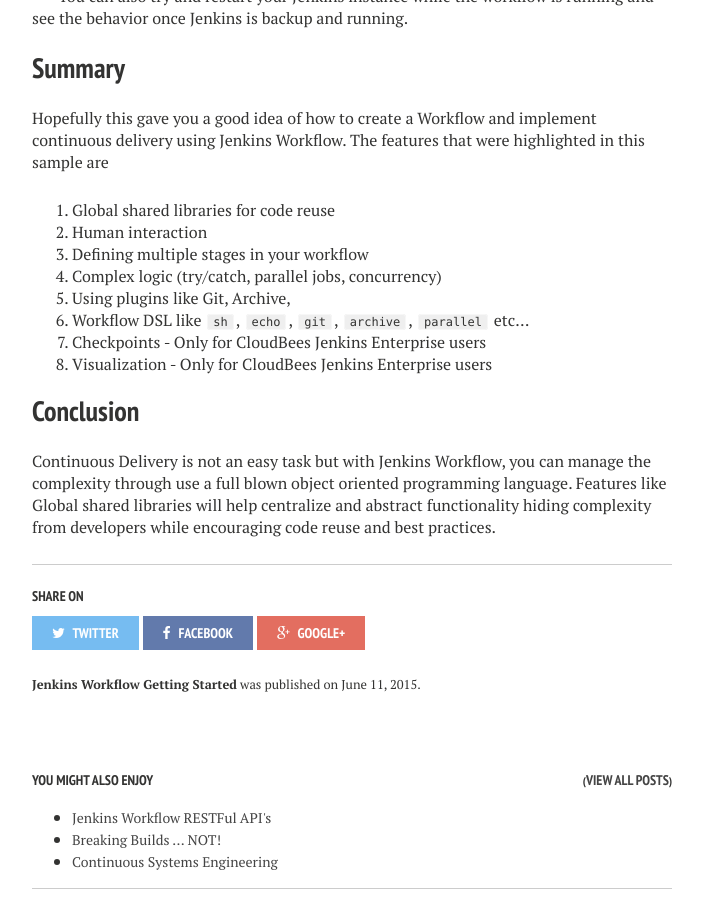
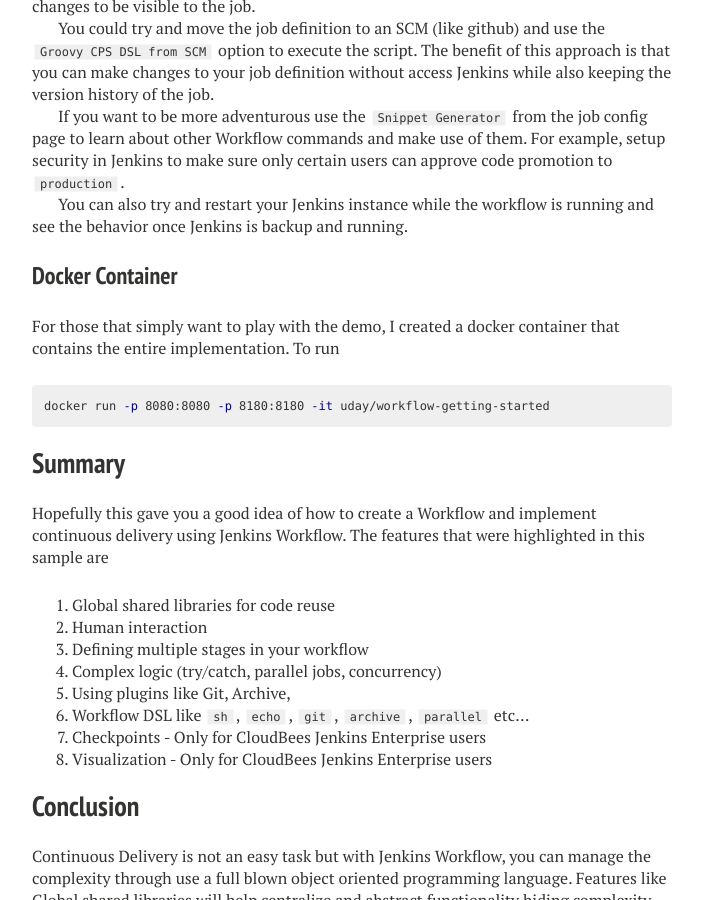
Before and after one commit to uaarkoti/uaarkoti.github.io, a Jekyll site: the page built from _posts/2015-06-11-jenkins-workflow-getting-started.markdown, in a window 1280 px wide and 900 px high, scrolled down 3564 px. Shown: the whole window, without its empty margins (288-991 px from the left). Built offline with Jekyll 4.4.1, drawn with Linux system fonts in a browser that asks for light colours; nearby versions of some CDN libraries; some of the changed text lies outside the part shown.

Commit message:
Added instructions on how to use the docker container to run the demo

```diff
--- a/_posts/2015-06-11-jenkins-workflow-getting-started.markdown
+++ b/_posts/2015-06-11-jenkins-workflow-getting-started.markdown
@@ -129,6 +129,9 @@
 java -jar /tmp/jenkins-cli.jar -s http://localhost:8081 create-job webapp-workflow < /tmp/config.xml
 {% endhighlight %}
 
+This is the actual groovy script of the workflow
+{% gist uaarkoti/fe688bdbefa0e8594990 %}
+
 - **Edit Job**
 
 The above instructions should have created a job by name `webapp-workflow` on the Jenkins Master. Edit the job and make sure that the first line `tomcat = new com.cb.web.Tomcat(hostname: "localhost", port: "8180", adminUser: "admin", adminPassword: "tomcat")` reflects the correct information about your tomcat instance.
@@ -152,6 +155,14 @@
 
 You can also try and restart your Jenkins instance while the workflow is running and see the behavior once Jenkins is backup and running.
 
+### Docker Container
+
+For those that simply want to play with the demo, I created a docker container that contains the entire implementation. To run
+
+{% highlight bash %}
+docker run -p 8080:8080 -p 8180:8180 -it uday/workflow-getting-started
+{% endhighlight %}
+
 ## Summary
 
 Hopefully this gave you a good idea of how to create a Workflow and implement continuous delivery using Jenkins Workflow. The features that were highlighted in this sample are
```
